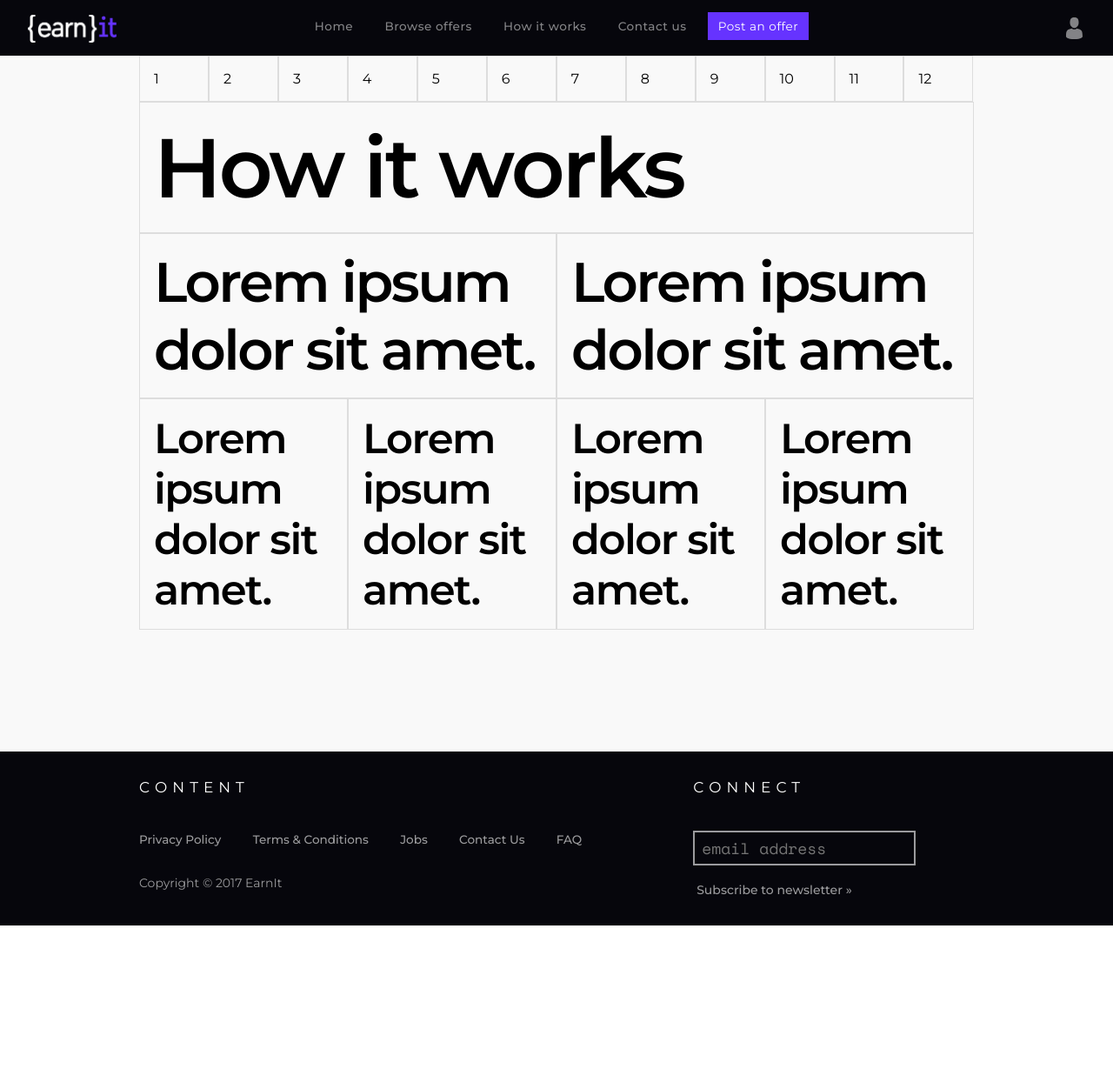
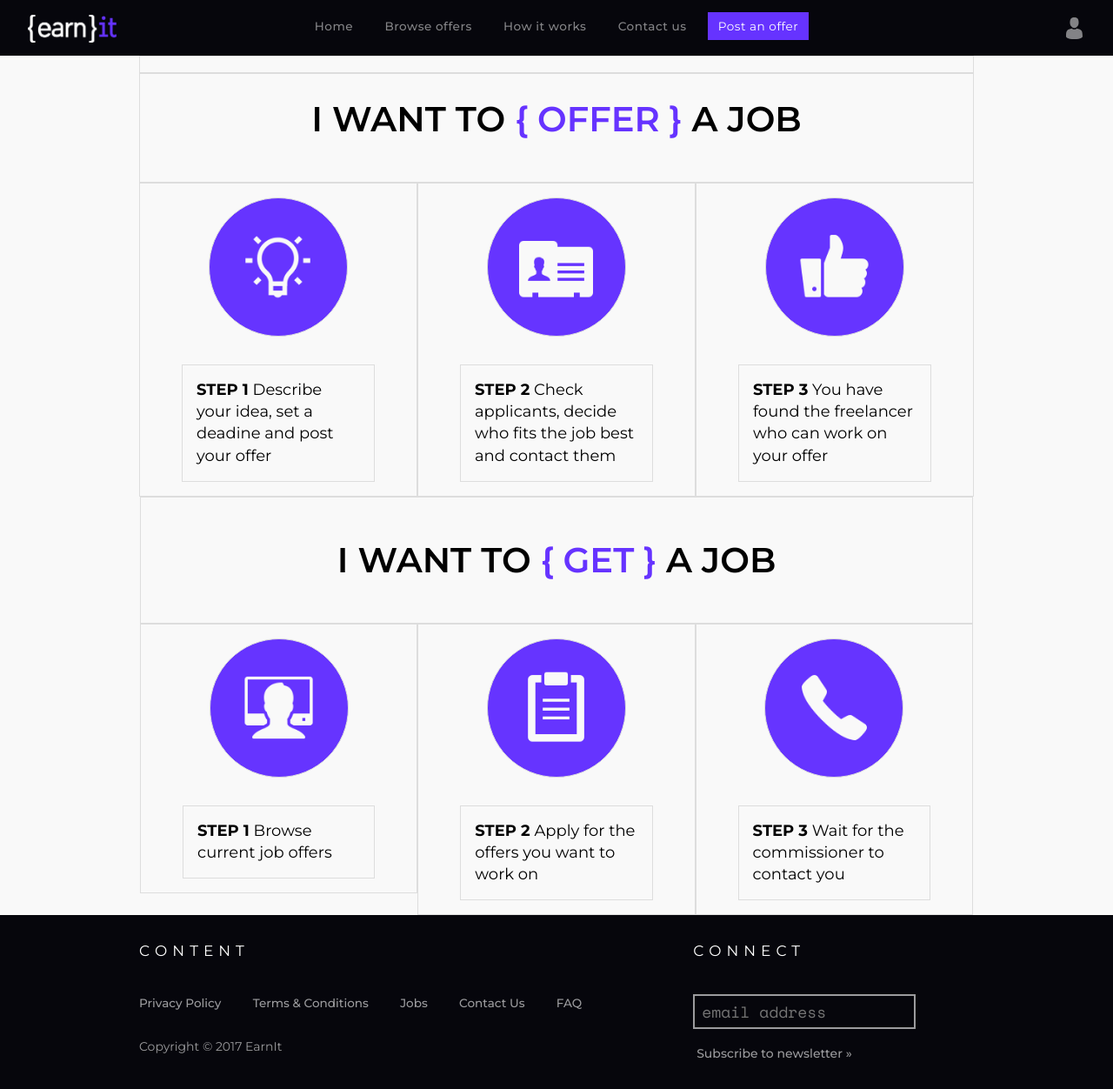
Before and after one commit to myelonka/earnit, a PHP site: page /how.php in a window 1280 px wide. Shown: the whole page at 87% size. Before the commit the page ends 1064 px from the top, so only its background shows below. Run offline with PHP 8.4, Linux system fonts and the light colour scheme; some libraries are stand-ins or nearby versions.

Commit message:
How It Works page
Design for the page

```diff
--- a/how.php
+++ b/how.php
@@ -17,7 +17,8 @@
 		?>
 
 		<div class="page-container">
-			<div class="col-1">1</div>
+
+		<!--<div class="col-1">1</div>
 			<div class="col-1">2</div>
 			<div class="col-1">3</div>
 			<div class="col-1">4</div>
@@ -28,14 +29,65 @@
 			<div class="col-1">9</div>
 			<div class="col-1">10</div>
 			<div class="col-1">11</div>
-			<div class="col-1">12</div>
-			<div class="col-12"><h1>How it works</h1></div>
-			<div class="col-6"><h2>Lorem ipsum dolor sit amet.</h2></div>
-			<div class="col-6" style="grid-column: 7/13"><h2>Lorem ipsum dolor sit amet.</h2></div>
-			<div class="col-3"><h3>Lorem ipsum dolor sit amet.</h3></div>
-			<div class="col-3" style="grid-column: 4/7"><h3>Lorem ipsum dolor sit amet.</h3></div>
-			<div class="col-3" style="grid-column: 7/10"><h3>Lorem ipsum dolor sit amet.</h3></div>
-			<div class="col-3" style="grid-column: 10/13"><h3>Lorem ipsum dolor sit amet.</h3></div>
+			<div class="col-1">12</div>-->
+
+			<div id="how-it-works-heading" class="col-12"><h4>I want to <span class="highlight">{ offer }</span> a job</h4></div>
+			<div class="col-4">
+				<div class="how-icon-container">
+					<img src="img/how-icons/icon1.png">
+				</div>
+				<div class="how-step-container">
+					<p><b>STEP 1</b> Describe your idea, set a deadine and post your offer</p>
+				</div>
+			</div>
+			<div class="col-4">
+				<div class="how-icon-container">
+					<img src="img/how-icons/icon2.png">
+				</div>
+				<div class="how-step-container">
+					<p><b>STEP 2</b> Check applicants, decide who fits the job best and contact them</p>
+				</div>
+			</div>
+			<div class="col-4">
+				<div class="how-icon-container">
+					<img src="img/how-icons/icon3.png">
+				</div>
+				<div class="how-step-container">
+					<p><b>STEP 3</b> You have found the freelancer who can work on your offer</p>
+				</div>
+			</div>
+
+<br>
+
+		<div id="get-a-job">
+			<div id="how-it-works-heading" class="col-12"><h4>I want to <span class="highlight">{ get }</span> a job</h4></div>
+			<div class="col-4">
+				<div class="how-icon-container">
+					<img src="img/how-icons/icon4.png">
+				</div>
+				<div class="how-step-container">
+					<p><b>STEP 1</b> Browse current job offers</p>
+				</div>
+			</div>
+			<div class="col-4">
+				<div class="how-icon-container">
+					<img src="img/how-icons/icon5.png">
+				</div>
+				<div class="how-step-container">
+					<p><b>STEP 2</b> Apply for the offers you want to work on</p>
+				</div>
+			</div>
+			<div class="col-4">
+				<div class="how-icon-container">
+					<img src="img/how-icons/icon6.png">
+				</div>
+				<div class="how-step-container">
+					<p><b>STEP 3</b> Wait for the commissioner to contact you</p>
+				</div>
+			</div>
+		</div>
+
+
 		</div>
 
 		<?php
--- a/main.css
+++ b/main.css
@@ -315,6 +315,7 @@ button {
 
 #logo-container {
 	display: inline;
+	cursor: pointer;
 }
 
 #logo-container img {
@@ -602,6 +603,43 @@ footer {
 	color: #6633ff !important;
 }
 
+/*HOW IT WORKS*/
+
+#how-it-works-heading h4 {
+	padding: 2rem 0rem 2rem 0rem;
+	text-align: center;
+	text-transform: uppercase;
+	font-weight: 600;
+	font-size: 30pt;
+}
+
+.highlight {
+	color: #6633ff;
+}
+
+.how-icon-container {
+	background-color: #6634ff;
+	border-radius: 50%;
+	height: 10rem;
+	width: 10rem;
+    display: flex;
+    justify-content: center;
+    align-items: center;
+    margin: auto;
+}
+
+.how-icon-container img {
+	height: 85px;
+}
+
+.how-step-container {
+	margin: 2rem 2rem 0rem 2rem;
+	padding: 1rem 1rem 1rem 1rem;
+}
+
+#get-a-job {
+	background-color: #000;
+}
 
 
 /*PROFILE PAGE*/
```
Also changed, not shown: img/how-icons/icon1.png (added), img/how-icons/icon2.png (added), img/how-icons/icon3.png (added), img/how-icons/icon4.png (added), img/how-icons/icon5.png (added), img/how-icons/icon6.png (added), 3 other files.
